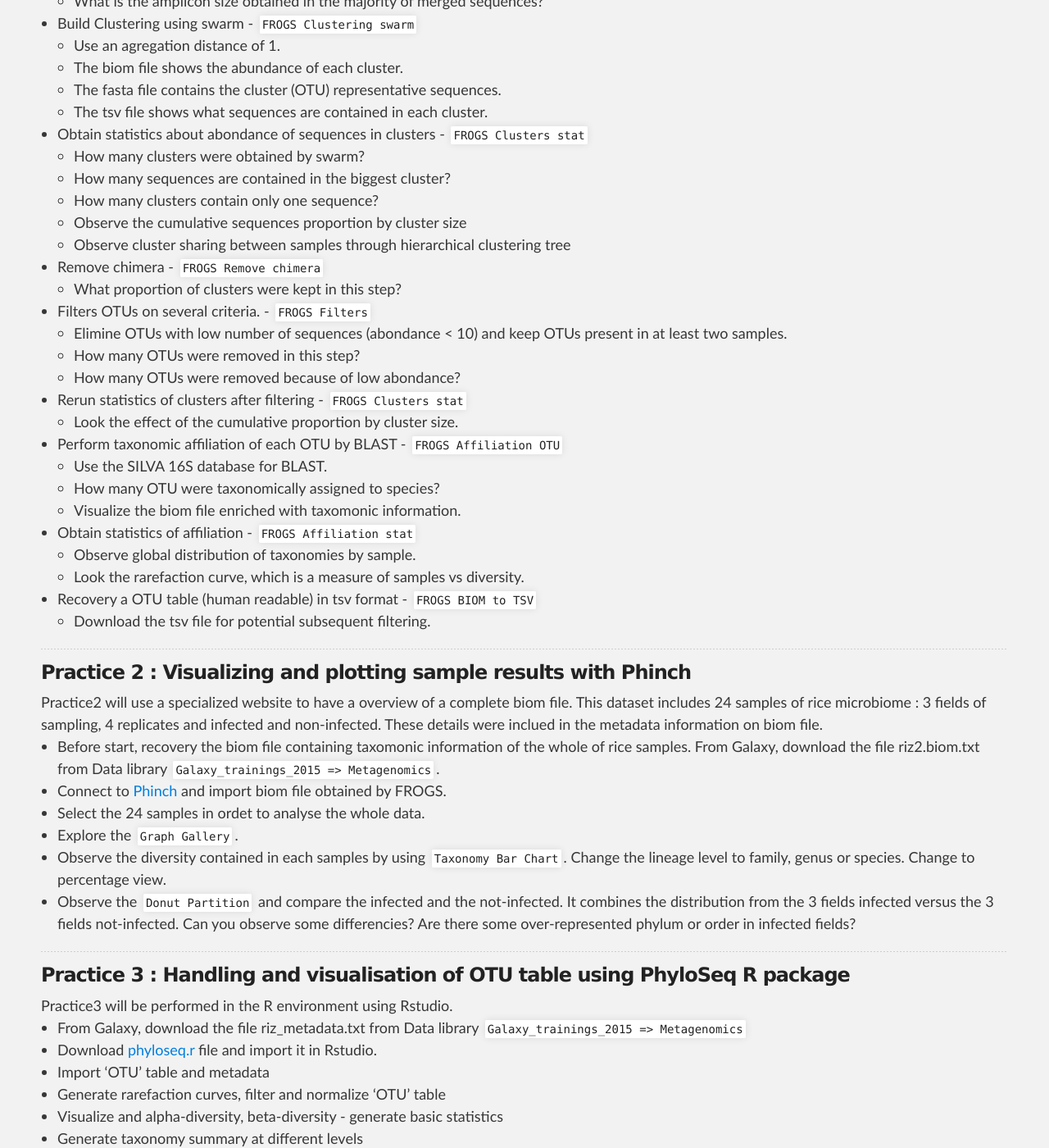
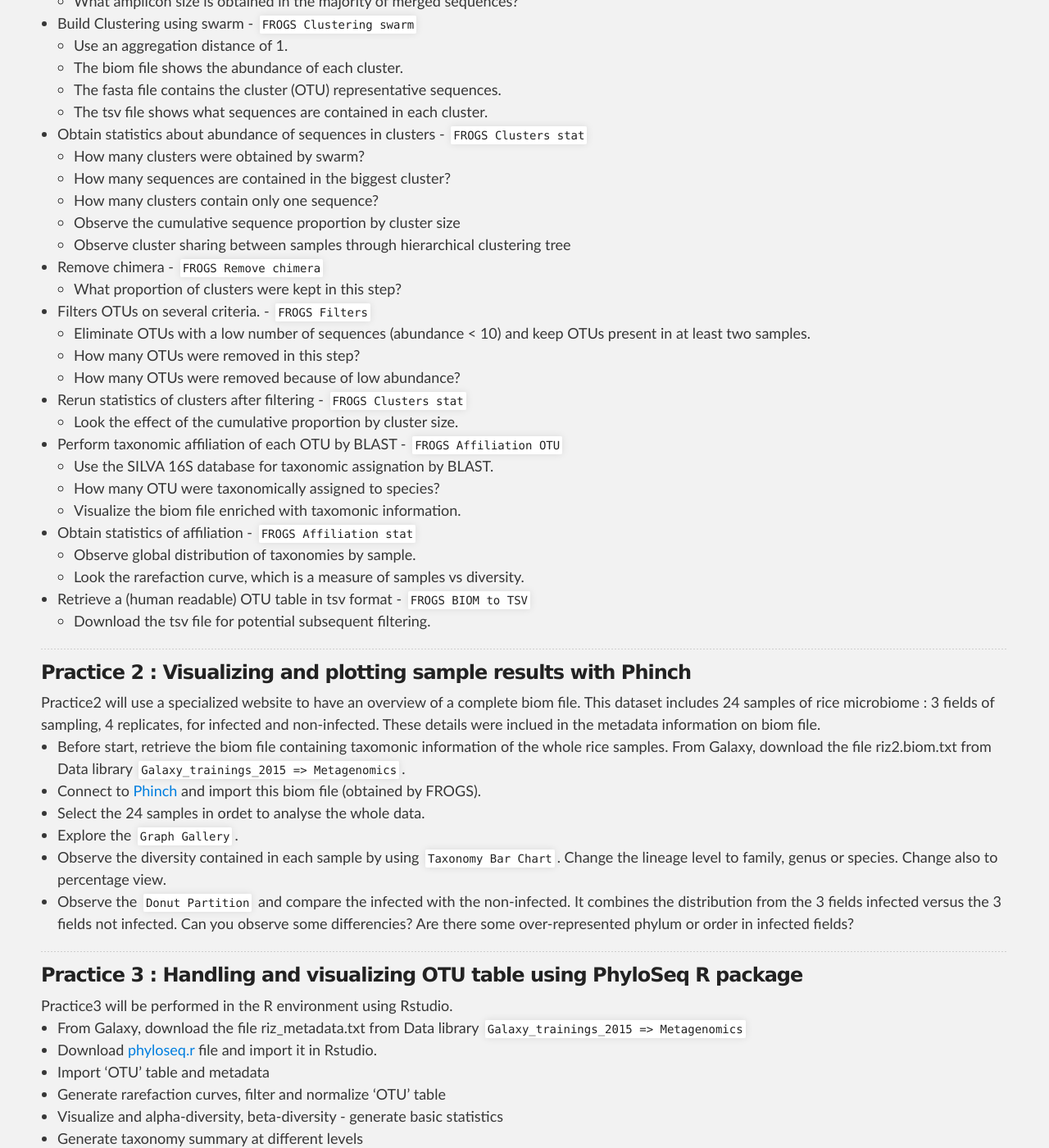
Before and after one commit to SouthGreenPlatform/trainings, a Jekyll site: the page built from _pages/linux/metabarcoding_practices.md, in a window 1280 px wide and 1400 px high, scrolled down 1251 px. Shown: the whole window at 82% size. Built offline with Jekyll 4.4.1, drawn with Linux system fonts in a browser that asks for light colours; nearby versions of some CDN libraries; some of the changed text lies outside the part shown.

Commit message:
Update metabarcoding_practices.md

```diff
--- a/_pages/linux/metabarcoding_practices.md
+++ b/_pages/linux/metabarcoding_practices.md
@@ -20,7 +20,7 @@ description: Metabarcoding Practice page
 <!-- TOC depthFrom:2 depthTo:2 withLinks:1 updateOnSave:1 orderedList:0 -->
 * [Practice 1: Obtaining an OTU table with FROGS in Galaxy](#practice-1)
 * [Practice 2: Visualizing and plotting all sample results with Phinch](#practice-2)
-* [Practice 3: Handling and visualisation of OTU table using PhyloSeq R package](#practice-3)
+* [Practice 3: Handling and visualizing OTU table using PhyloSeq R package](#practice-3)
 * [Links](#links)
 * [License](#license)
 
@@ -42,43 +42,43 @@ description: Metabarcoding Practice page
 ### Practice 1 : Obtaining an OTU table with FROGS in Galaxy
 
 In this training we will performed metabarcoding analysis with the FROGS pipeline in the Galaxy environment.
-* Connect to [Galaxy South Green](http://galaxy.southgreen.fr/galaxy/)
-* Create a new history and import eight Metabarcoding samples datasets (paired-end fastq files) from Data library
+* Connect to [Galaxy South Green](http://galaxy.southgreen.fr/galaxy/) with formationN account.
+* Create a new history and import 8 Metabarcoding sample datasets (paired-end fastq files) from Data library
 `Galaxy_trainings_2015 => Metagenomics`
-  - Fastq file used here are a subset of reads obtained in a metagenomic study of rice.
+  - Fastq file used here are a subset of reads obtained in a metagenomic study of rice root.
 
 * Merge paired reads and dereplicate using the Preprocessing tool - `FROGS Pre-process`
-  - Read size is 300 pb, expected, minimum and maximun amplicon size are 480,420,520 pb respectively, use custom sequencing protocol.
+  - Read size is 300 pb, expected, minimum and maximun amplicon size are 480,420,520 pb respectively. Use custom sequencing protocol.
   - How many sequences have been overlapped?
-  - How many remain after dereplication?
-  - What is the amplicon size obtained in the majority of merged sequences?
+  - How many sequences remain after dereplication?
+  - What amplicon size is obtained in the majority of merged sequences?
 
 * Build Clustering using swarm - `FROGS Clustering swarm`
-  - Use an agregation distance of 1.
+  - Use an aggregation distance of 1.
   - The biom file shows the abundance of each cluster.
   - The fasta file contains the cluster (OTU) representative sequences.
   - The tsv file shows what sequences are contained in each cluster.
 
-* Obtain statistics about abondance of sequences in clusters - `FROGS Clusters stat`
+* Obtain statistics about abundance of sequences in clusters - `FROGS Clusters stat`
   - How many clusters were obtained by swarm?
   - How many sequences are contained in the biggest cluster?
   - How many clusters contain only one sequence?
-  - Observe the cumulative sequences proportion by cluster size
+  - Observe the cumulative sequence proportion by cluster size
   - Observe cluster sharing between samples through hierarchical clustering tree
 
 * Remove chimera - `FROGS Remove chimera`
   - What proportion of clusters were kept in this step?
 
 * Filters OTUs on several criteria. - `FROGS Filters`
-  - Elimine OTUs with low number of sequences (abondance < 10) and keep OTUs present in at least two samples.
+  - Eliminate OTUs with a low number of sequences (abundance < 10) and keep OTUs present in at least two samples.
   - How many OTUs were removed in this step?
-  - How many OTUs were removed because of low abondance?
+  - How many OTUs were removed because of low abundance?
 
 * Rerun statistics of clusters after filtering - `FROGS Clusters stat`
   - Look the effect of the cumulative proportion by cluster size.
 
 * Perform taxonomic affiliation of each OTU by BLAST - `FROGS Affiliation OTU`
-  - Use the SILVA 16S database for BLAST.
+  - Use the SILVA 16S database for taxonomic assignation by BLAST.
   - How many OTU were taxonomically assigned to species?
   - Visualize the biom file enriched with taxomonic information.
 
@@ -86,7 +86,7 @@ In this training we will performed metabarcoding analysis with the FROGS pipelin
   - Observe global distribution of taxonomies by sample.
   - Look the rarefaction curve, which is a measure of samples vs diversity.
 
-* Recovery a OTU table (human readable) in tsv format - `FROGS BIOM to TSV`
+* Retrieve a (human readable) OTU table in tsv format - `FROGS BIOM to TSV`
   - Download the tsv file for potential subsequent filtering.
 
 -----------------------
@@ -94,20 +94,20 @@ In this training we will performed metabarcoding analysis with the FROGS pipelin
 
 <a name="practice-2"></a>
 ### Practice 2 : Visualizing and plotting sample results with Phinch
-<td>Practice2 will use a specialized website to have a overview of a complete biom file. This dataset includes 24 samples of rice microbiome : 3 fields of sampling, 4 replicates and infected and non-infected. These details were inclued in the metadata information on biom file. </td>
-* Before start, recovery the biom file containing taxomonic information of the whole of rice samples.
+<td>Practice2 will use a specialized website to have an overview of a complete biom file. This dataset includes 24 samples of rice microbiome : 3 fields of sampling, 4 replicates, for infected and non-infected. These details were inclued in the metadata information on biom file. </td>
+* Before start, retrieve the biom file containing taxomonic information of the whole rice samples.
 From Galaxy, download  the file riz2.biom.txt from Data library `Galaxy_trainings_2015 => Metagenomics`.
-* Connect to [Phinch](http://phinch.org/) and import biom file obtained by FROGS.
+* Connect to [Phinch](http://phinch.org/) and import this biom file (obtained by FROGS).
 * Select the 24 samples in ordet to analyse the whole data.
 * Explore the `Graph Gallery`.
-* Observe the diversity contained in each samples by using `Taxonomy Bar Chart`. Change the lineage level to family, genus or species. Change to percentage view.
-* Observe the `Donut Partition` and compare the infected and the not-infected. It combines the distribution from the 3 fields infected versus the 3 fields not-infected. Can you observe some differencies? Are there some over-represented phylum or order in infected fields?
+* Observe the diversity contained in each sample by using `Taxonomy Bar Chart`. Change the lineage level to family, genus or species. Change also to percentage view.
+* Observe the `Donut Partition` and compare the infected with the non-infected. It combines the distribution from the 3 fields infected versus the 3 fields not infected. Can you observe some differencies? Are there some over-represented phylum or order in infected fields?
 
 -----------------------
 
 
 <a name="practice-3"></a>
-### Practice 3 : Handling and visualisation of OTU table using PhyloSeq R package
+### Practice 3 : Handling and visualizing OTU table using PhyloSeq R package
 <td>Practice3 will be performed in the R environment using Rstudio.</td>
 * From Galaxy, download  the file riz_metadata.txt from Data library `Galaxy_trainings_2015 => Metagenomics`
 * Download [phyloseq.r](https://southgreenplatform.github.io/trainings/files/phyloseq.r) file and import it in Rstudio.
```
